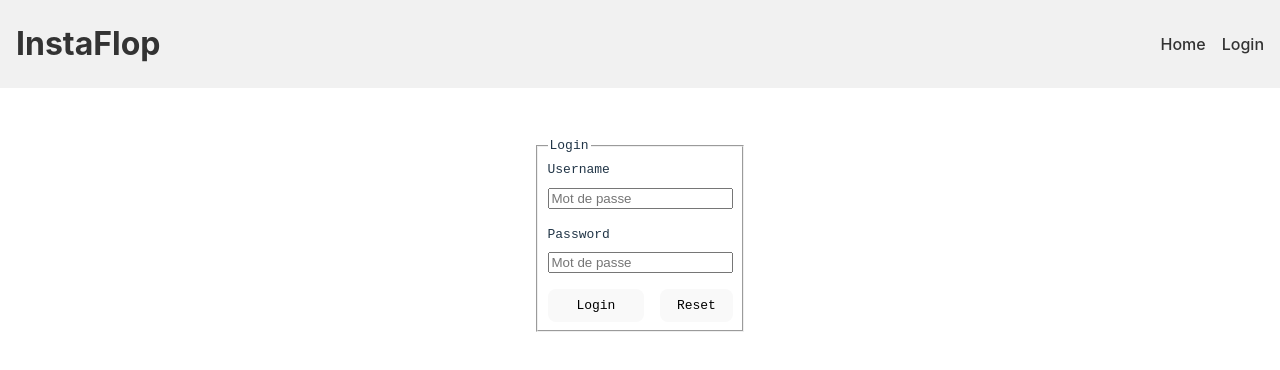
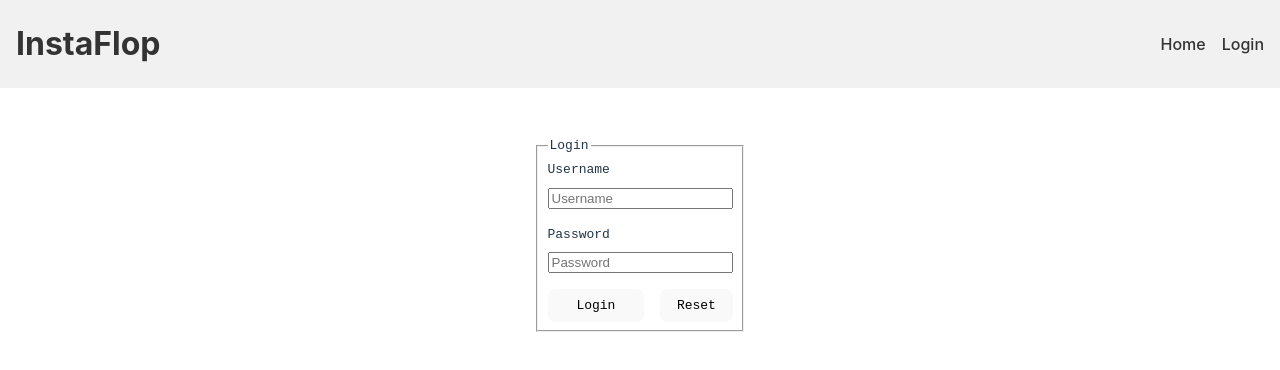
Before and after one commit to TonybynMp4/vuejs101-2, a Vue app: page /#/login in a window 1280 px wide. Shown: the top 370 px of the page. Built offline with nearby package versions, Linux system fonts and the light colour scheme.

Commit message:
fix: placeholder

```diff
--- a/src/components/FieldComponent.vue
+++ b/src/components/FieldComponent.vue
@@ -12,7 +12,7 @@
 <template>
     <section>
         <label :for="id">{{label}}</label>
-        <input :type="type ?? 'text'" :id="id" :name="id" required placeholder="Mot de passe">
+        <input :type="type ?? 'text'" :id="id" :name="id" required :placeholder="placeholder" />
    </section>
 </template>
 
```
